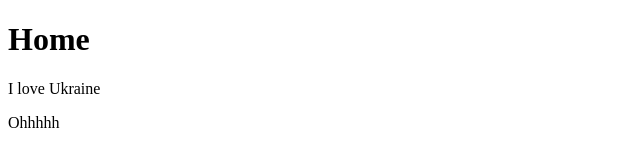
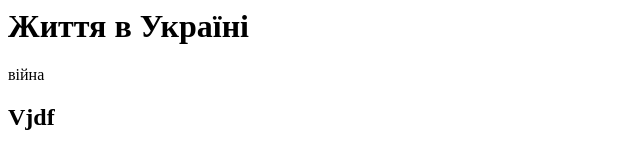
Before and after one commit to olia0702/test_repository, a plain HTML site: page index.html in a window 1280 px wide. Shown: the whole page, without its empty margins (0-640 px from the left). Drawn offline with Linux system fonts and the light colour scheme.

Commit message:
Update index.html

```diff
--- a/index.html
+++ b/index.html
@@ -1,15 +1,3 @@
-<!DOCTYPE html>
-<html lang="en">
-<head>
-    <meta charset="UTF-8">
-    <meta http-equiv="X-UA-Compatible" content="IE=edge">
-    <meta name="viewport" content="width=device-width, initial-scale=1.0">
-    <title>Document</title>
-</head>
-<body>
-
-</body>
-</html>
-<h1>Home</h1>
-<p>I love Ukraine</p>
-<p>Ohhhhh</p>
+<h1>Життя в Україні</h1>
+<p>війна</p>
+<h2>Vjdf</h2>
```
